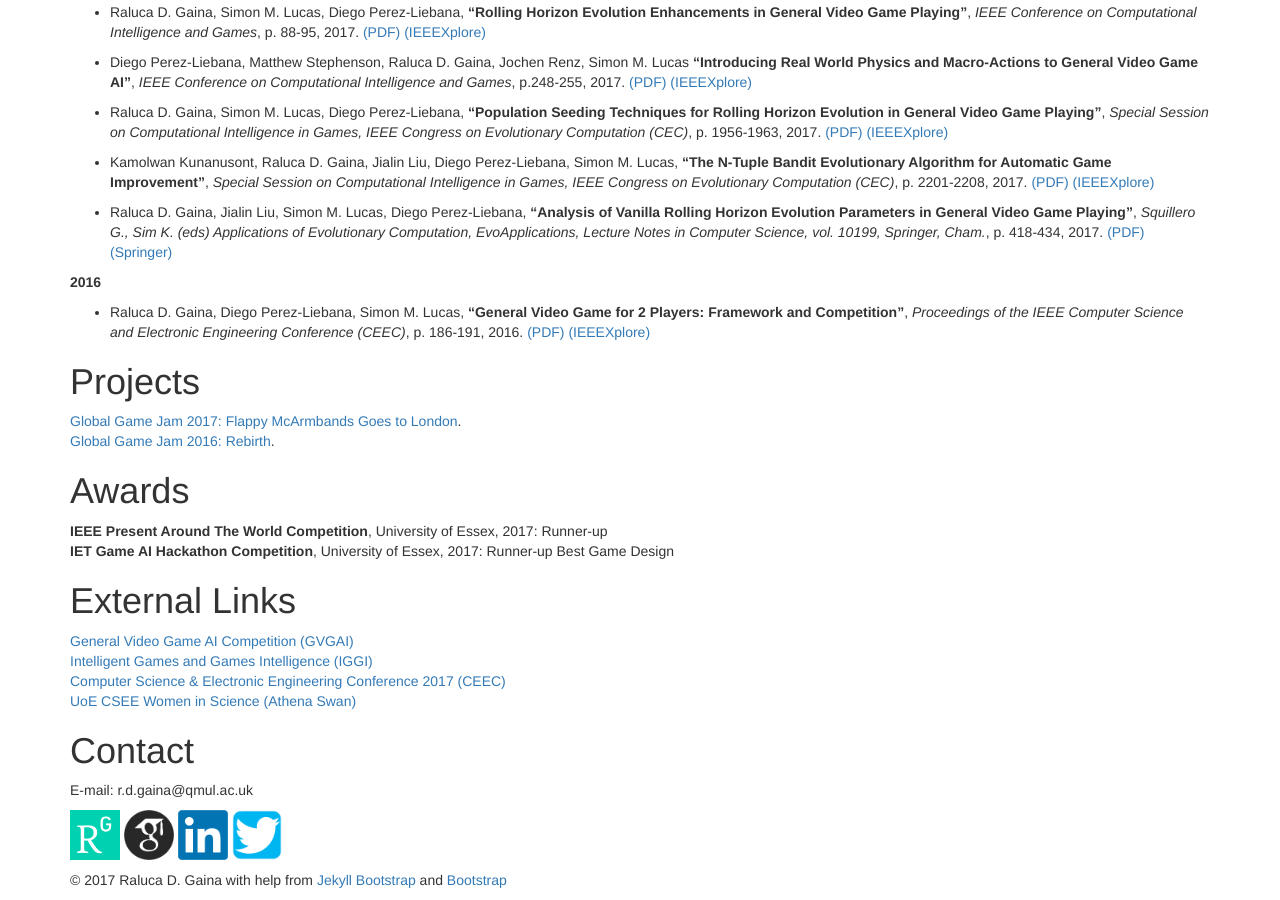
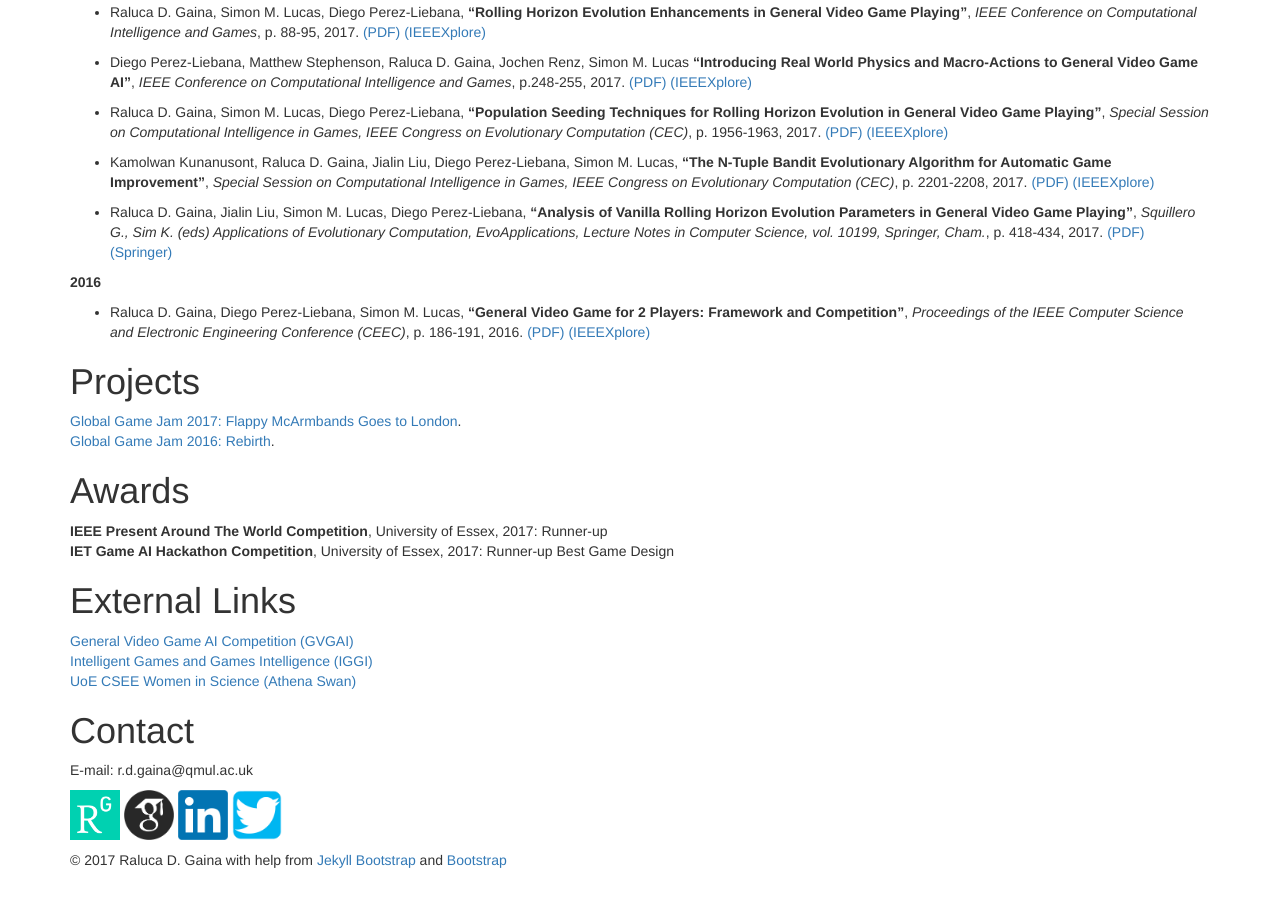
Before and after one commit to rdgain/rdgain.github.io, a Jekyll site: the page built from index.md, in a window 1280 px wide and 900 px high, scrolled down 1039 px. Built offline with Jekyll 4.4.1, drawn with Linux system fonts in a browser that asks for light colours; nearby versions of some CDN libraries; library files that are not in the unit come from our copies.

Commit message:
remove ceec

```diff
--- a/index.md
+++ b/index.md
@@ -60,7 +60,6 @@ So far, various aspects have been explored on several games, such as the impact
 
 [General Video Game AI Competition (GVGAI)](http://gvgai.net)<br />
 [Intelligent Games and Games Intelligence (IGGI)](http://iggi.org.uk)<br />
-[Computer Science & Electronic Engineering Conference 2017 (CEEC)](http://ceec.uk/)<br />
 [UoE CSEE Women in Science (Athena Swan)](https://www.essex.ac.uk/csee/about/women-in-science.aspx)
 
 # [](#header-1)Contact
```
